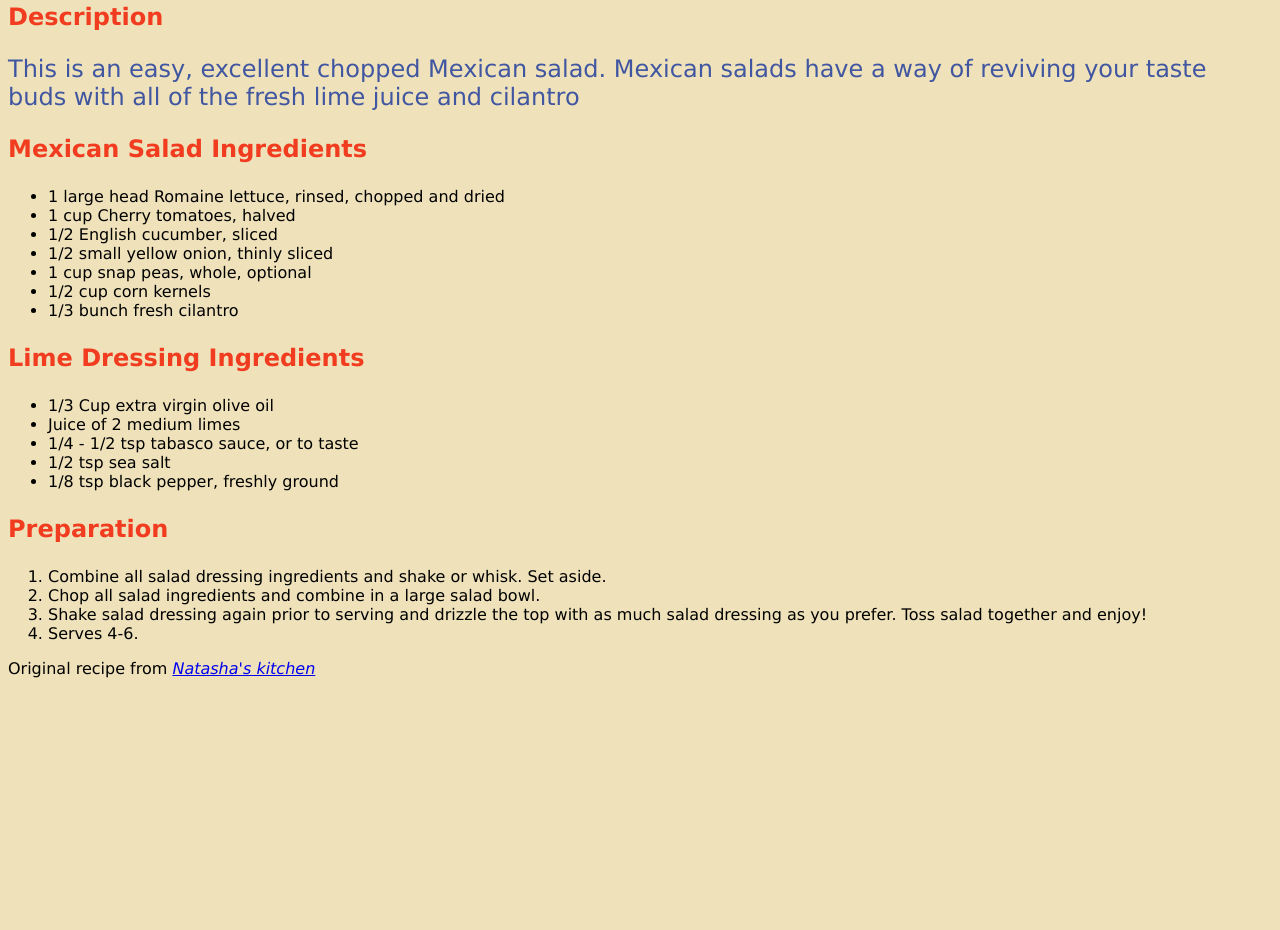
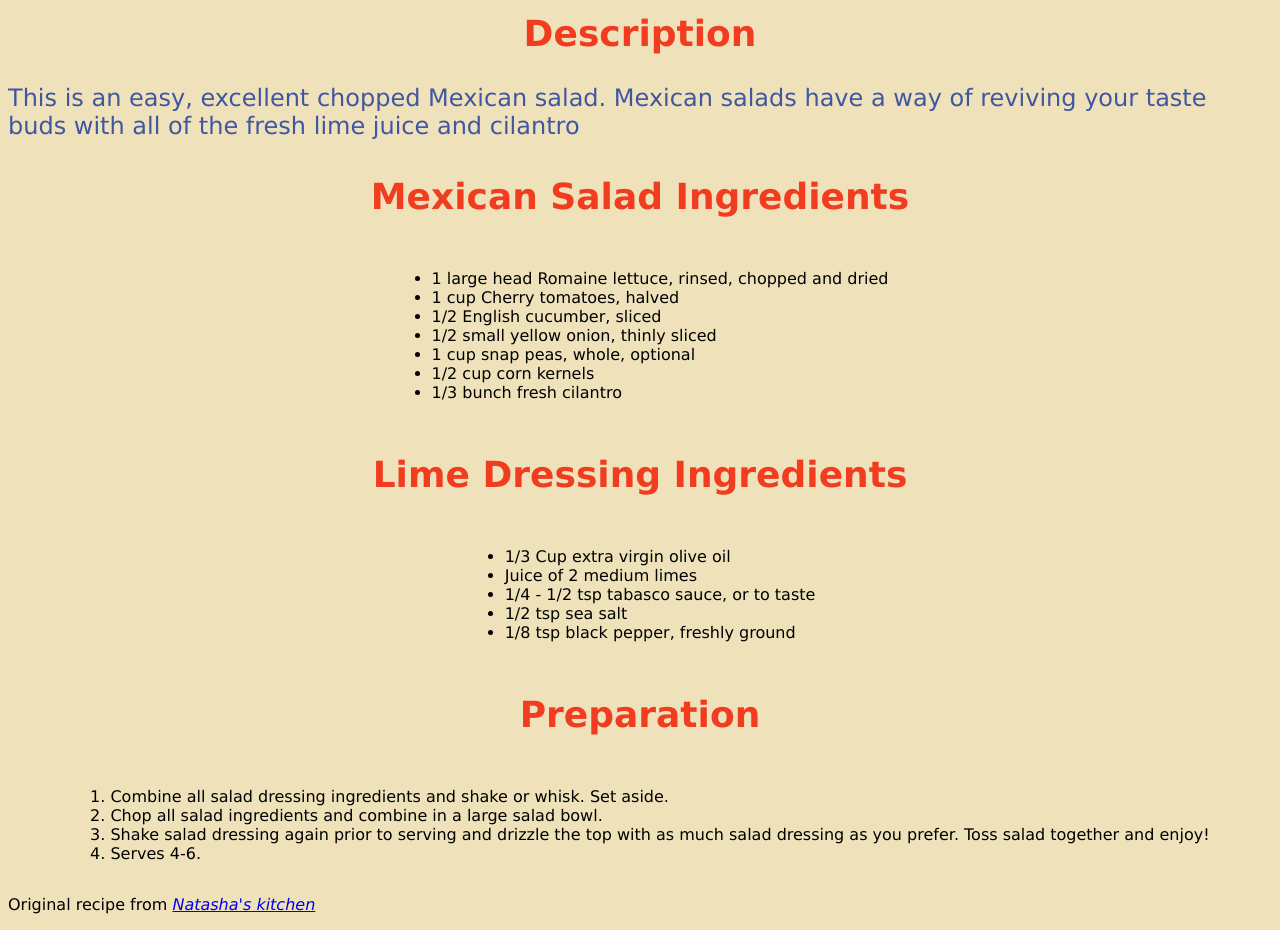
Before and after one commit to Drangleichobbit/odin-recipes, a plain HTML site: page recipes/mexican_salad.html in a window 1280 px wide. Shown: the part 1337-2267 px from the top of the page. Before the commit the page ends 2031 px from the top, so only its background shows below. Drawn offline with Linux system fonts and the light colour scheme.

Commit message:
Modify style.css
Centered text and lists using classes and display types.

```diff
--- a/recipes/mexican_salad.html
+++ b/recipes/mexican_salad.html
@@ -16,7 +16,8 @@
     <p class="intro">This is an easy, excellent chopped Mexican salad. Mexican salads have a way of reviving your taste buds with all of the fresh lime juice and cilantro</p>
 
     <h3 class="title secondary">Mexican Salad Ingredients</h3>
-    <ul>
+   <div class="lists">
+        <ul class="centered_list">
             <li>1 large head Romaine lettuce, rinsed, chopped and dried</li>
             <li>1 cup Cherry tomatoes, halved</li>
             <li>1/2 English cucumber, sliced</li>
@@ -25,23 +26,30 @@
             <li>1/2 cup corn kernels</li>
             <li>1/3 bunch fresh cilantro</li>
         </ul>
+    </div>
 
     <h3 class="title secondary">Lime Dressing Ingredients</h3>
-    <ul>
+
+    <div class="lists">
+        <ul class="centered_list">
             <li>1/3 Cup extra virgin olive oil</li>
             <li>Juice of 2 medium limes</li>
             <li>1/4 - 1/2 tsp tabasco sauce, or to taste</li>
             <li>1/2 tsp sea salt</li>
             <li>1/8 tsp black pepper, freshly ground</li>
         </ul>
+    </div>
 
     <h3 class="title secondary">Preparation</h3>
-    <ol>
+
+    <div class="lists">
+        <ol class="centered_list">
             <li>Combine all salad dressing ingredients and shake or whisk. Set aside.</li>
             <li>Chop all salad ingredients and combine in a large salad bowl.</li>
             <li>Shake salad dressing again prior to serving and drizzle the top with as much salad dressing as you prefer. Toss salad together and enjoy!</li>
             <li>Serves 4-6.</li>
         </ol>
+    </div>
     <p>Original recipe from <em><a href="https://natashaskitchen.com/mexican-salad-with-lime-dressing/">Natasha's kitchen</a></em></p>
 </body>
 </html>
--- a/style.css
+++ b/style.css
@@ -10,11 +10,13 @@
 }
 
 .title.secondary {
-    font-size: 24px;
+    font-size: 36px;
 }
 
-.recipe_link {
+.recipe_list {
     font-size: 36px;
+    display: inline-block;
+    text-align: center;
 }
 
 .intro {
@@ -28,3 +30,18 @@
     display: block;
     margin: auto;
 }
+
+.lists {
+    width: auto;
+}
+
+.title,
+.centered_list,
+.lists {
+    text-align: center;
+}
+
+.lists .centered_list {
+    display: inline-block;
+    text-align: left;
+}
```
Also changed, not shown: index.html (+4 -2 lines), recipes/cereal_with_milk.html (+7 -2 lines), recipes/hot_crab_dip.html (+11 -3 lines). Lines whose indentation alone changed are shown as unchanged.
